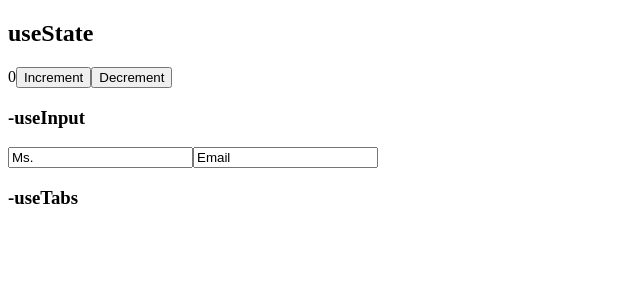
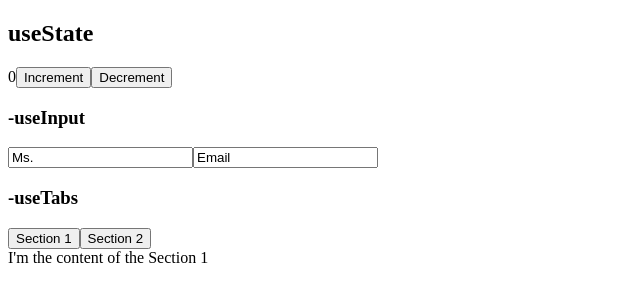
Before and after one commit to bluehy/react-hooks, a React (Create React App) app: page / in a window 1280 px wide. Shown: the top 302 px of the page, without its empty margins (0-640 px from the left). Built offline with nearby package versions, Linux system fonts and the light colour scheme.

Commit message:
useTabs return object

```diff
--- a/src/index.js
+++ b/src/index.js
@@ -27,19 +27,8 @@
 //   }
 // }
 
+
 //++++++ use Hooks+++++++
-const App = () => {
-  // Hooks_useState
-  const [count, setCount] = useState(0);
-  // const [email, setEmail] = useState("");
-  // function
-  // arrow function
-  const DecrementItem = () => setCount(count - 1);
-
-  // const updateEmail = e => {
-  //   const {target: {value}} = e;
-  //   setEmail(value);
-  // }
 
   // useInput
   // value값을 검증하는 검증 단계 추가
@@ -59,10 +48,47 @@
       }
     }
     return { value, onChange };
-  }
+  };
 
+  // useTabs
+  const content = [
+    {
+      tab: "Section 1",
+      content: "I'm the content of the Section 1",
+    },
+    {
+      tab: "Section 2",
+      content: "I'm the content of the Section 2",
+    }
+    ];
 
-  // return
+  const useTabs = (initialTab, allTabs) => {
+    const [currentIndex, setCurrentIndex] = useState(initialTab);
+    // allTabs가 배열인지 확인하는 과정
+    if (!allTabs || !Array.isArray(allTabs)) {
+      return;
+    };
+    return (
+      {
+        currentItem: allTabs[currentIndex],
+        changeItem: setCurrentIndex
+      }
+    );
+  };
+
+const App = () => {
+  // ++++++++++Hooks_useState++++++++++++++++
+  const [count, setCount] = useState(0);
+  // const [email, setEmail] = useState("");
+  // function
+  // arrow function
+  const DecrementItem = () => setCount(count - 1);
+
+  // const updateEmail = e => {
+  //   const {target: {value}} = e;
+  //   setEmail(value);
+  // }
+
   const maxL = value => value.length <= 10;
   // value값의 길이가 10보다 작은지 검증. (작다면 true)
   const notMail = value => !value.includes("@");
@@ -71,6 +97,13 @@
   // @고 포함되어있다면 true -> 이대로 사용하면 @만 입력가능.
   const name = useInput("Ms.", maxL);
   const email = useInput("Email");
+
+
+  const { currentItem, changeItem } = useTabs(0, content);
+
+
+
+  // return
   return (
     <>
     <h2>useState</h2>
@@ -86,7 +119,8 @@
     <input placeholder="Email" {...email} />
 
     <h3>-useTabs</h3>
-
+    {content.map((section, index) => <button onClick={()=>changeItem(index)}>{section.tab}</button>)}
+    <div>{currentItem.content}</div>
     </>
   )
 }
```
